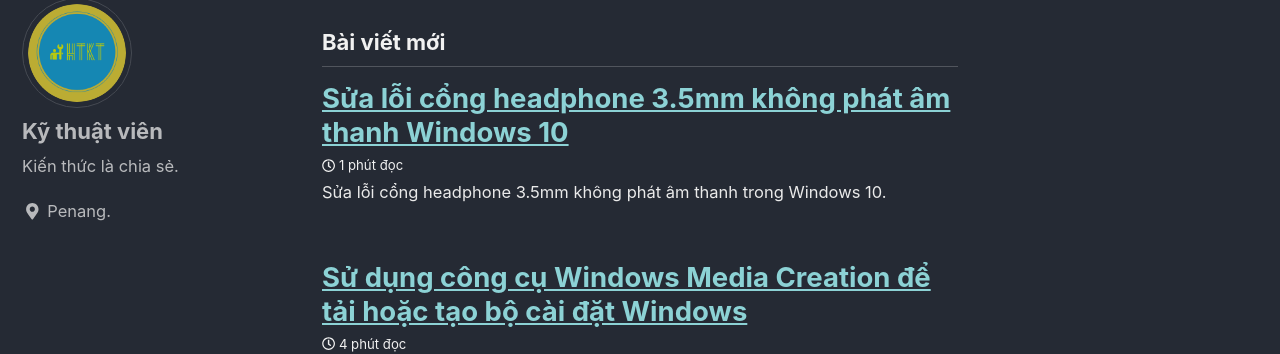
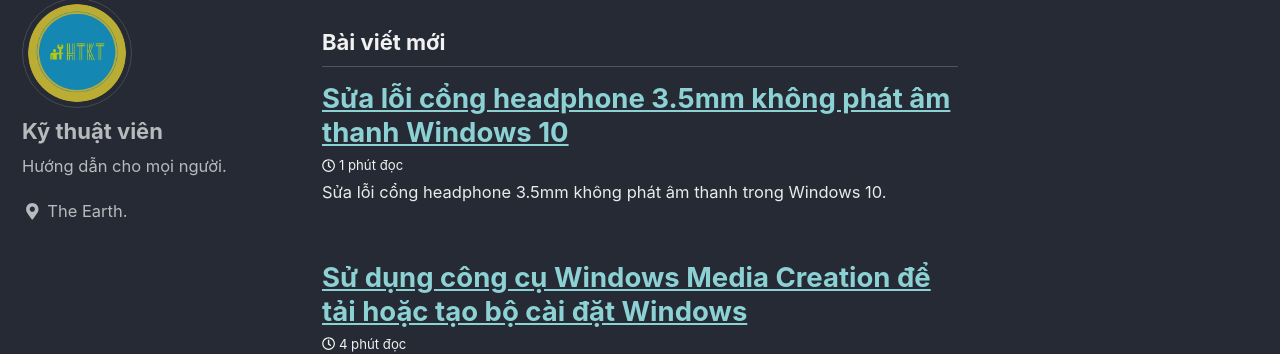
Before and after one commit to hotrokythuat/hotrokythuat.github.io, a Jekyll site: the page built from index.html, in a window 1280 px wide. Shown: the part 113-467 px from the top of the page. Built offline with Jekyll 4.4.1, drawn with Linux system fonts in a browser that asks for light colours; cached includes are drawn as plain includes; the list of posts is cut into pages by our own code.

Commit message:
Updated location, vi-VN.

```diff
--- a/_config.yml
+++ b/_config.yml
@@ -108,8 +108,8 @@ analytics:
 author:
   name             : "Kỹ thuật viên"
   avatar           : "/assets/ico/logo.png" # path of avatar image, e.g. "/assets/images/bio-photo.jpg"
-  bio              : "Kiến thức là chia sẻ."
-  location         : "Penang."
+  bio              : "Hướng dẫn cho mọi người."
+  location         : "The Earth."
   email            :
   links:
     - label: "Email"
--- a/_data/ui-text.yml
+++ b/_data/ui-text.yml
@@ -845,7 +845,7 @@ vi: &DEFAULT_VI
   breadcrumb_separator       : "/"
   menu_label                 : "Menu"
   search_label               :
-  toc_label                  : "Tại trang này"
+  toc_label                  : "Mục lục bài viết"
   ext_link_label             : "Đường dẫn trực tiếp"
   less_than                  : "nhỏ hơn"
   minute_read                : "phút đọc"
```
